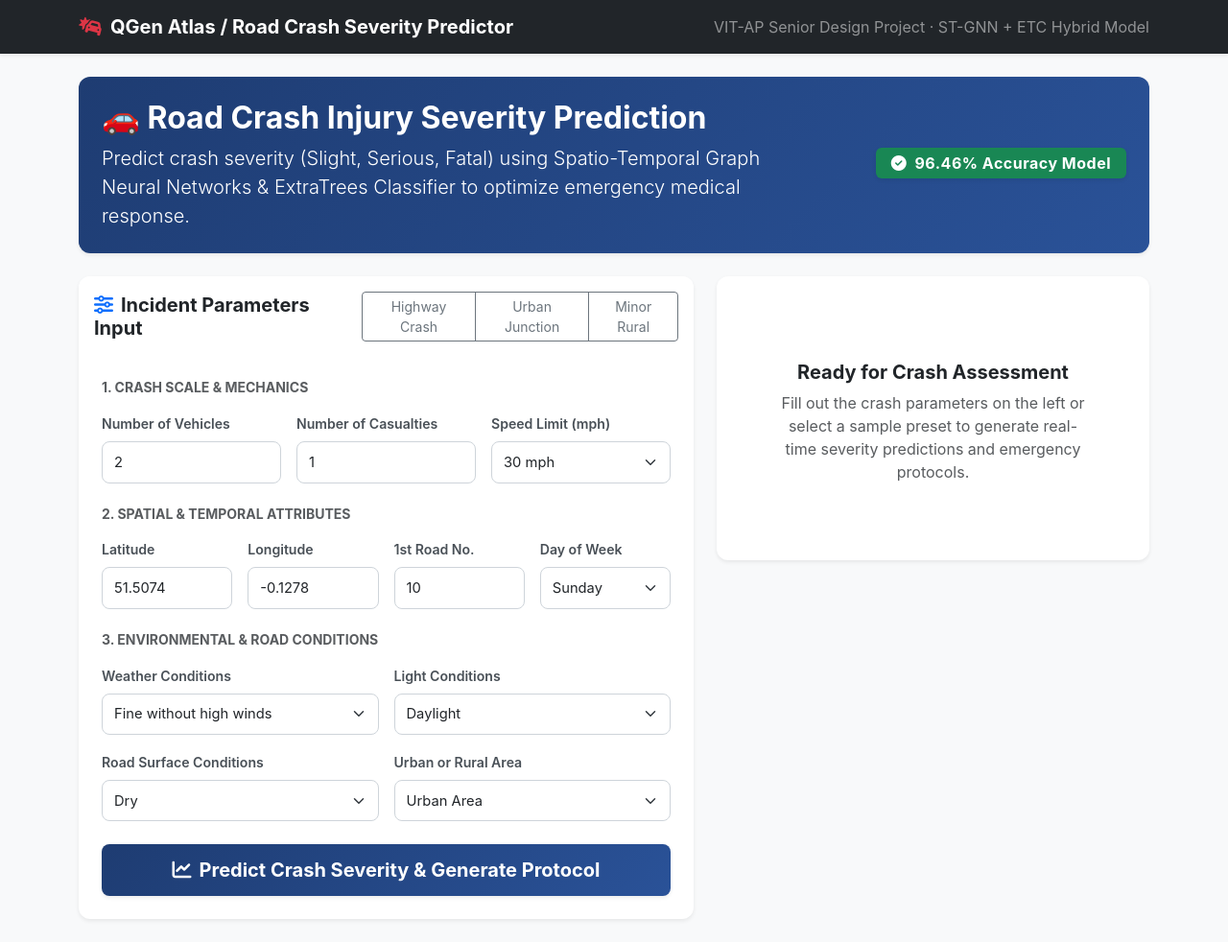
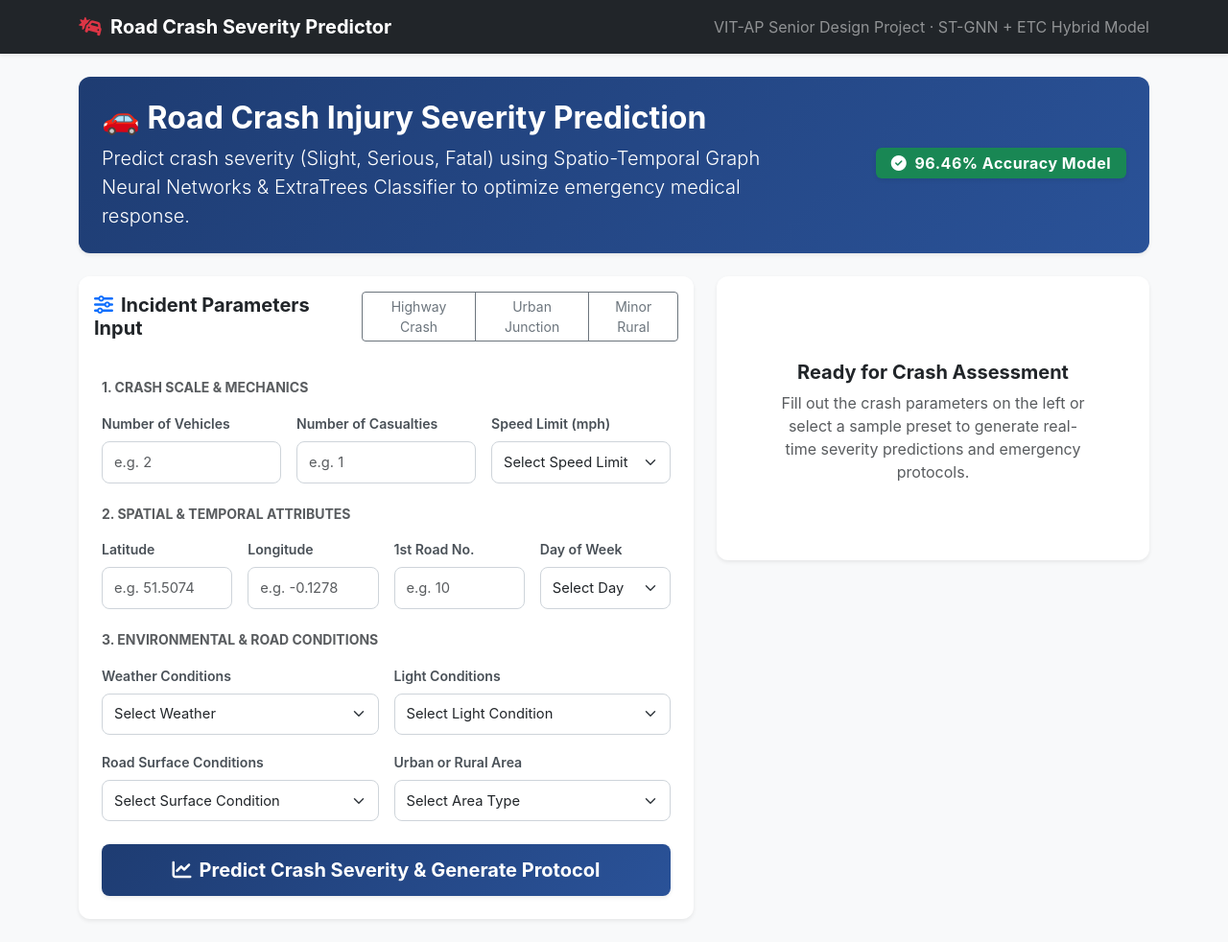
Before and after one commit to samuel-mekala/road-crash-severity, a Flask app: page / in a window 1280 px wide. Shown: the whole page at 96% size. Run offline with Flask 3, Linux system fonts and the light colour scheme; parts of the project's set-up code (start-up, migrations or seed data) failed here and were passed over.

Commit message:
Update web form inputs to start blank with helpful placeholders on initial load

```diff
--- a/templates/index.html
+++ b/templates/index.html
@@ -13,7 +13,7 @@
     <nav class="navbar navbar-expand-lg navbar-dark bg-dark shadow-sm">
         <div class="container">
             <a class="navbar-brand fw-bold" href="/">
-                <i class="fa-solid fa-car-burst text-danger me-2"></i>QGen Atlas / Road Crash Severity Predictor
+                <i class="fa-solid fa-car-burst text-danger me-2"></i>Road Crash Severity Predictor
             </a>
             <span class="navbar-text text-white-50 fs-6">
                 VIT-AP Senior Design Project · ST-GNN + ETC Hybrid Model
@@ -71,17 +71,18 @@
                             <div class="row g-3 mb-4">
                                 <div class="col-md-4">
                                     <label class="form-label fw-semibold">Number of Vehicles</label>
-                                    <input type="number" class="form-control" name="number_of_vehicles" id="number_of_vehicles" value="{{ input_data.number_of_vehicles if input_data else 2 }}" min="1" max="20" required>
+                                    <input type="number" class="form-control" name="number_of_vehicles" id="number_of_vehicles" value="{{ input_data.number_of_vehicles if input_data else '' }}" placeholder="e.g. 2" min="1" max="20" required>
                                 </div>
                                 <div class="col-md-4">
                                     <label class="form-label fw-semibold">Number of Casualties</label>
-                                    <input type="number" class="form-control" name="number_of_casualties" id="number_of_casualties" value="{{ input_data.number_of_casualties if input_data else 1 }}" min="0" max="30" required>
+                                    <input type="number" class="form-control" name="number_of_casualties" id="number_of_casualties" value="{{ input_data.number_of_casualties if input_data else '' }}" placeholder="e.g. 1" min="0" max="30" required>
                                 </div>
                                 <div class="col-md-4">
                                     <label class="form-label fw-semibold">Speed Limit (mph)</label>
                                     <select class="form-select" name="speed_limit" id="speed_limit" required>
+                                        <option value="" disabled {% if not input_data %}selected{% endif %}>Select Speed Limit</option>
                                         {% for s in [20, 30, 40, 50, 60, 70] %}
-                                        <option value="{{ s }}" {% if input_data and input_data.speed_limit|int == s %}selected{% elif not input_data and s == 30 %}selected{% endif %}>{{ s }} mph</option>
+                                        <option value="{{ s }}" {% if input_data and input_data.speed_limit|int == s %}selected{% endif %}>{{ s }} mph</option>
                                         {% endfor %}
                                     </select>
                                 </div>
@@ -92,19 +93,20 @@
                             <div class="row g-3 mb-4">
                                 <div class="col-md-3">
                                     <label class="form-label fw-semibold">Latitude</label>
-                                    <input type="number" step="0.0001" class="form-control" name="latitude" id="latitude" value="{{ input_data.latitude if input_data else 51.5074 }}" required>
+                                    <input type="number" step="0.0001" class="form-control" name="latitude" id="latitude" value="{{ input_data.latitude if input_data else '' }}" placeholder="e.g. 51.5074" required>
                                 </div>
                                 <div class="col-md-3">
                                     <label class="form-label fw-semibold">Longitude</label>
-                                    <input type="number" step="0.0001" class="form-control" name="longitude" id="longitude" value="{{ input_data.longitude if input_data else -0.1278 }}" required>
+                                    <input type="number" step="0.0001" class="form-control" name="longitude" id="longitude" value="{{ input_data.longitude if input_data else '' }}" placeholder="e.g. -0.1278" required>
                                 </div>
                                 <div class="col-md-3">
                                     <label class="form-label fw-semibold">1st Road No.</label>
-                                    <input type="number" class="form-control" name="road_number" id="road_number" value="{{ input_data.road_number if input_data else 10 }}" required>
+                                    <input type="number" class="form-control" name="road_number" id="road_number" value="{{ input_data.road_number if input_data else '' }}" placeholder="e.g. 10" required>
                                 </div>
                                 <div class="col-md-3">
                                     <label class="form-label fw-semibold">Day of Week</label>
                                     <select class="form-select" name="day_of_week" id="day_of_week" required>
+                                        <option value="" disabled {% if not input_data %}selected{% endif %}>Select Day</option>
                                         <option value="1" {% if input_data and input_data.day_of_week|int == 1 %}selected{% endif %}>Sunday</option>
                                         <option value="2" {% if input_data and input_data.day_of_week|int == 2 %}selected{% endif %}>Monday</option>
                                         <option value="3" {% if input_data and input_data.day_of_week|int == 3 %}selected{% endif %}>Tuesday</option>
@@ -122,6 +124,7 @@
                                 <div class="col-md-6">
                                     <label class="form-label fw-semibold">Weather Conditions</label>
                                     <select class="form-select" name="weather_conditions" id="weather_conditions" required>
+                                        <option value="" disabled {% if not input_data %}selected{% endif %}>Select Weather</option>
                                         {% for code, label in mappings.Weather_Conditions.items() %}
                                         <option value="{{ code }}" {% if input_data and input_data.weather_conditions|int == code %}selected{% endif %}>{{ label }}</option>
                                         {% endfor %}
@@ -130,6 +133,7 @@
                                 <div class="col-md-6">
                                     <label class="form-label fw-semibold">Light Conditions</label>
                                     <select class="form-select" name="light_conditions" id="light_conditions" required>
+                                        <option value="" disabled {% if not input_data %}selected{% endif %}>Select Light Condition</option>
                                         {% for code, label in mappings.Light_Conditions.items() %}
                                         <option value="{{ code }}" {% if input_data and input_data.light_conditions|int == code %}selected{% endif %}>{{ label }}</option>
                                         {% endfor %}
@@ -138,6 +142,7 @@
                                 <div class="col-md-6">
                                     <label class="form-label fw-semibold">Road Surface Conditions</label>
                                     <select class="form-select" name="road_surface_conditions" id="road_surface_conditions" required>
+                                        <option value="" disabled {% if not input_data %}selected{% endif %}>Select Surface Condition</option>
                                         {% for code, label in mappings.Road_Surface_Conditions.items() %}
                                         <option value="{{ code }}" {% if input_data and input_data.road_surface_conditions|int == code %}selected{% endif %}>{{ label }}</option>
                                         {% endfor %}
@@ -146,6 +151,7 @@
                                 <div class="col-md-6">
                                     <label class="form-label fw-semibold">Urban or Rural Area</label>
                                     <select class="form-select" name="urban_or_rural_area" id="urban_or_rural_area" required>
+                                        <option value="" disabled {% if not input_data %}selected{% endif %}>Select Area Type</option>
                                         <option value="1" {% if input_data and input_data.urban_or_rural_area|int == 1 %}selected{% endif %}>Urban Area</option>
                                         <option value="2" {% if input_data and input_data.urban_or_rural_area|int == 2 %}selected{% endif %}>Rural Area</option>
                                     </select>
@@ -275,13 +281,17 @@
         </div>
     </div>
 
-    <script src="https://cdn.jsdelivr.net/npm/bootstrap@5.3.0/dist/bootstrap.bundle.min.js"></script>
+    <script src="https://cdn.jsdelivr.net/npm/bootstrap@5.3.0/dist/css/bootstrap.min.css"></script>
     <script>
         function loadPreset(type) {
             if (type === 'highway') {
                 document.getElementById('number_of_vehicles').value = 4;
                 document.getElementById('number_of_casualties').value = 5;
                 document.getElementById('speed_limit').value = 70;
+                document.getElementById('latitude').value = 52.2053;
+                document.getElementById('longitude').value = -0.1218;
+                document.getElementById('road_number').value = 1;
+                document.getElementById('day_of_week').value = 6;
                 document.getElementById('urban_or_rural_area').value = 2; // Rural highway
                 document.getElementById('weather_conditions').value = 2; // Raining
                 document.getElementById('road_surface_conditions').value = 2; // Wet
@@ -290,6 +300,10 @@
                 document.getElementById('number_of_vehicles').value = 2;
                 document.getElementById('number_of_casualties').value = 1;
                 document.getElementById('speed_limit').value = 30;
+                document.getElementById('latitude').value = 51.5074;
+                document.getElementById('longitude').value = -0.1278;
+                document.getElementById('road_number').value = 10;
+                document.getElementById('day_of_week').value = 2;
                 document.getElementById('urban_or_rural_area').value = 1; // Urban
                 document.getElementById('weather_conditions').value = 1; // Fine
                 document.getElementById('road_surface_conditions').value = 1; // Dry
@@ -298,6 +312,10 @@
                 document.getElementById('number_of_vehicles').value = 1;
                 document.getElementById('number_of_casualties').value = 1;
                 document.getElementById('speed_limit').value = 40;
+                document.getElementById('latitude').value = 54.5973;
+                document.getElementById('longitude').value = -3.1883;
+                document.getElementById('road_number').value = 591;
+                document.getElementById('day_of_week').value = 7;
                 document.getElementById('urban_or_rural_area').value = 2; // Rural
                 document.getElementById('weather_conditions').value = 7; // Fog
                 document.getElementById('road_surface_conditions').value = 4; // Frost
```
